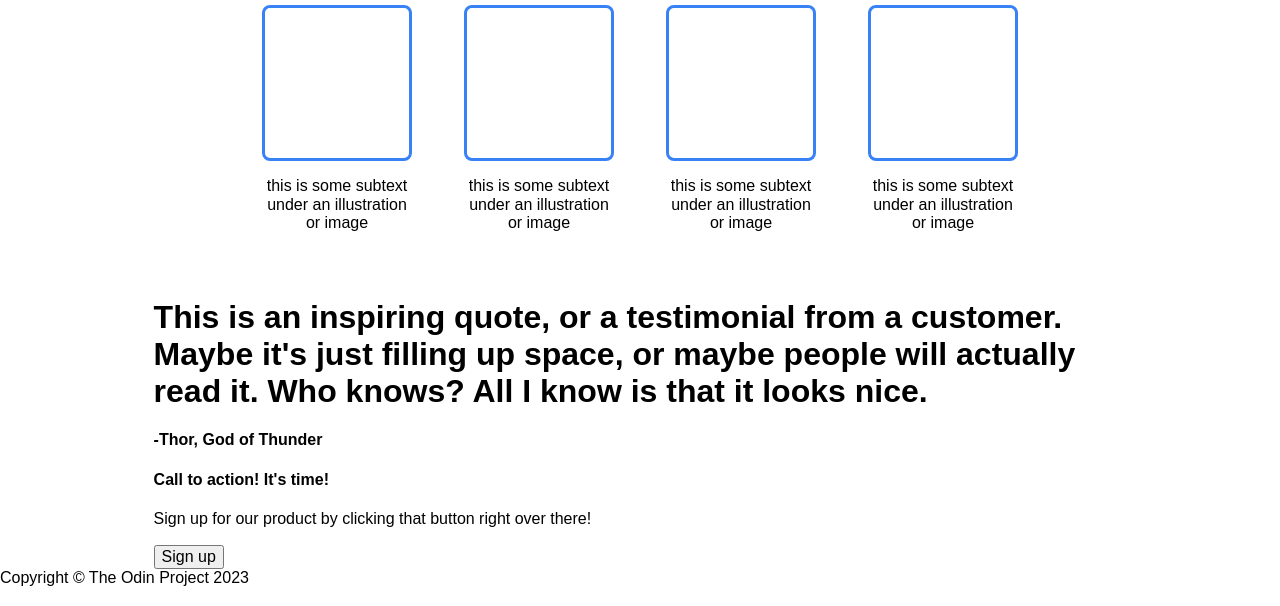
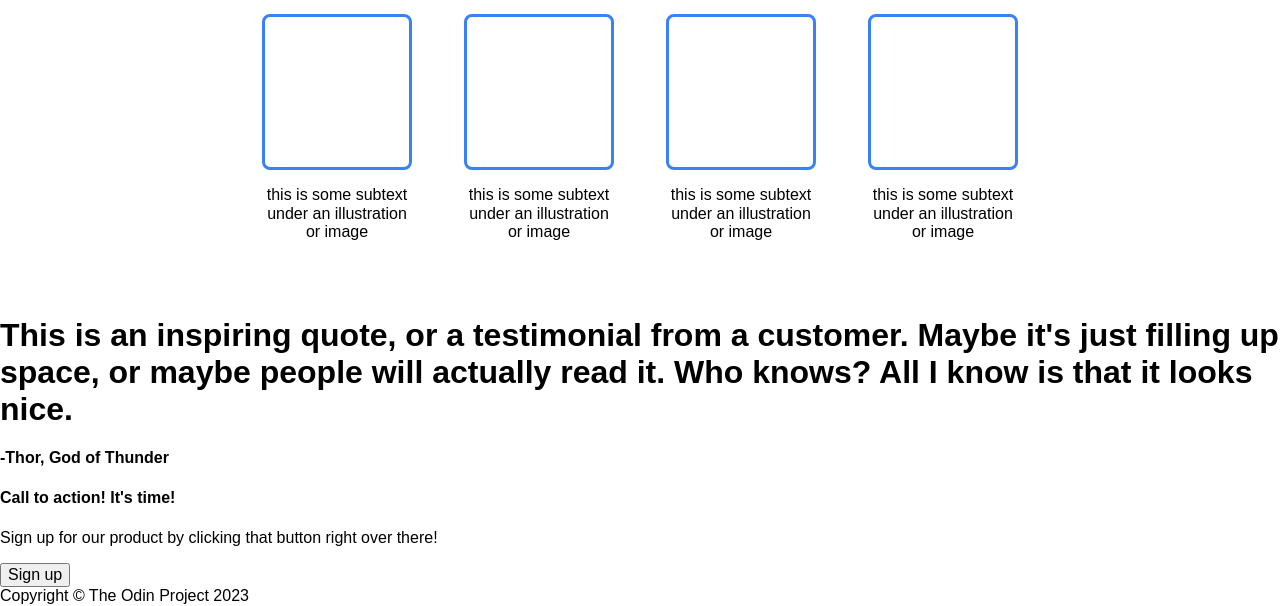
Before and after one commit to jenniferlworthington/top_landing-page, a plain HTML site: page index.html in a window 1280 px wide. Shown: the part 499-1105 px from the top of the page. Drawn offline with Linux system fonts and the light colour scheme.

Commit message:
Remove padding from main section and add to individual subsections

```diff
--- a/css/style.css
+++ b/css/style.css
@@ -72,12 +72,8 @@ nav a {
   color: #e5e7eb;
 }
 
-main {
-  padding: 0 12%;
-}
-
 .info {
-  padding: 3% 0;
+  padding: 3% 12%;
   text-align: center;
 }
 
```
